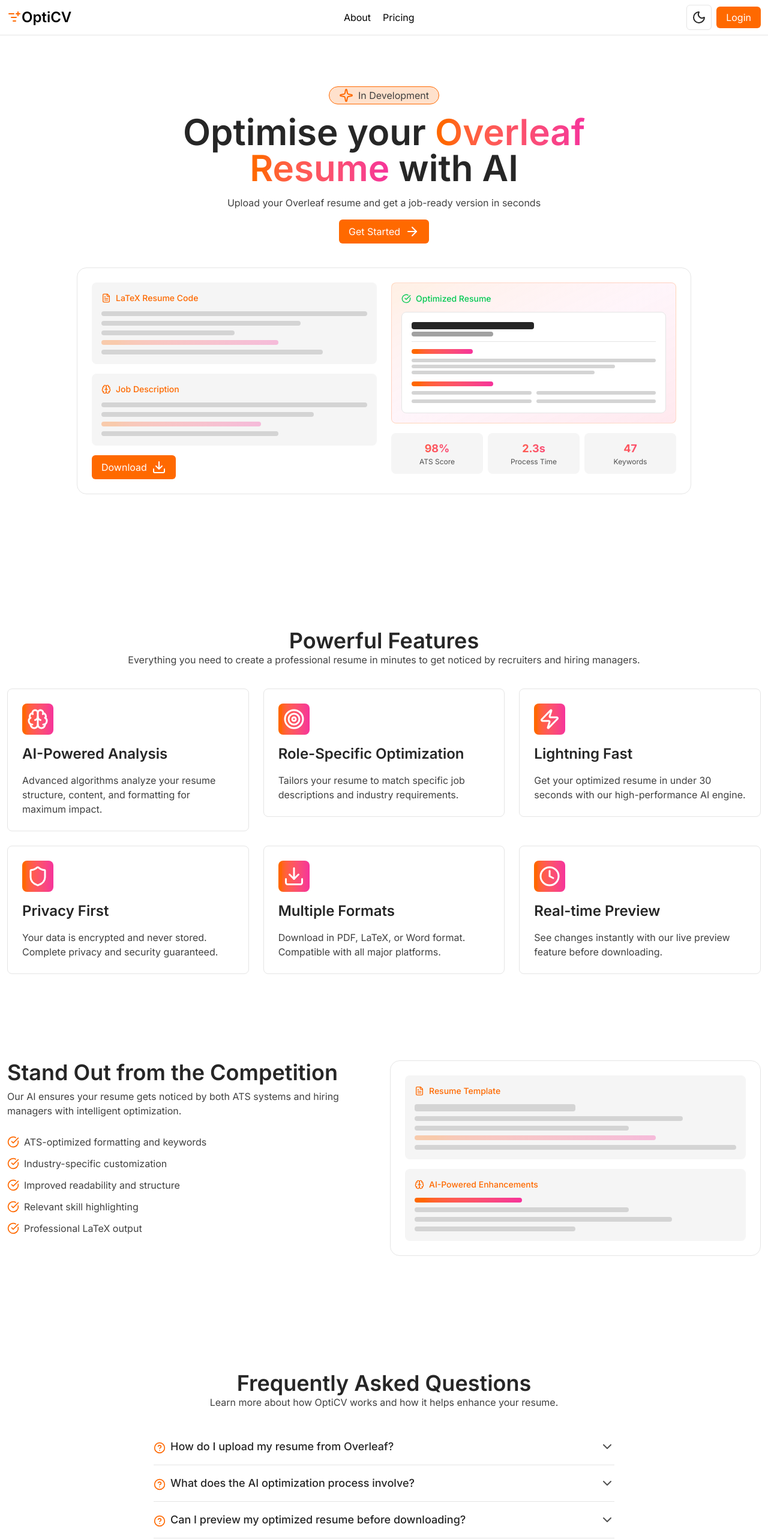
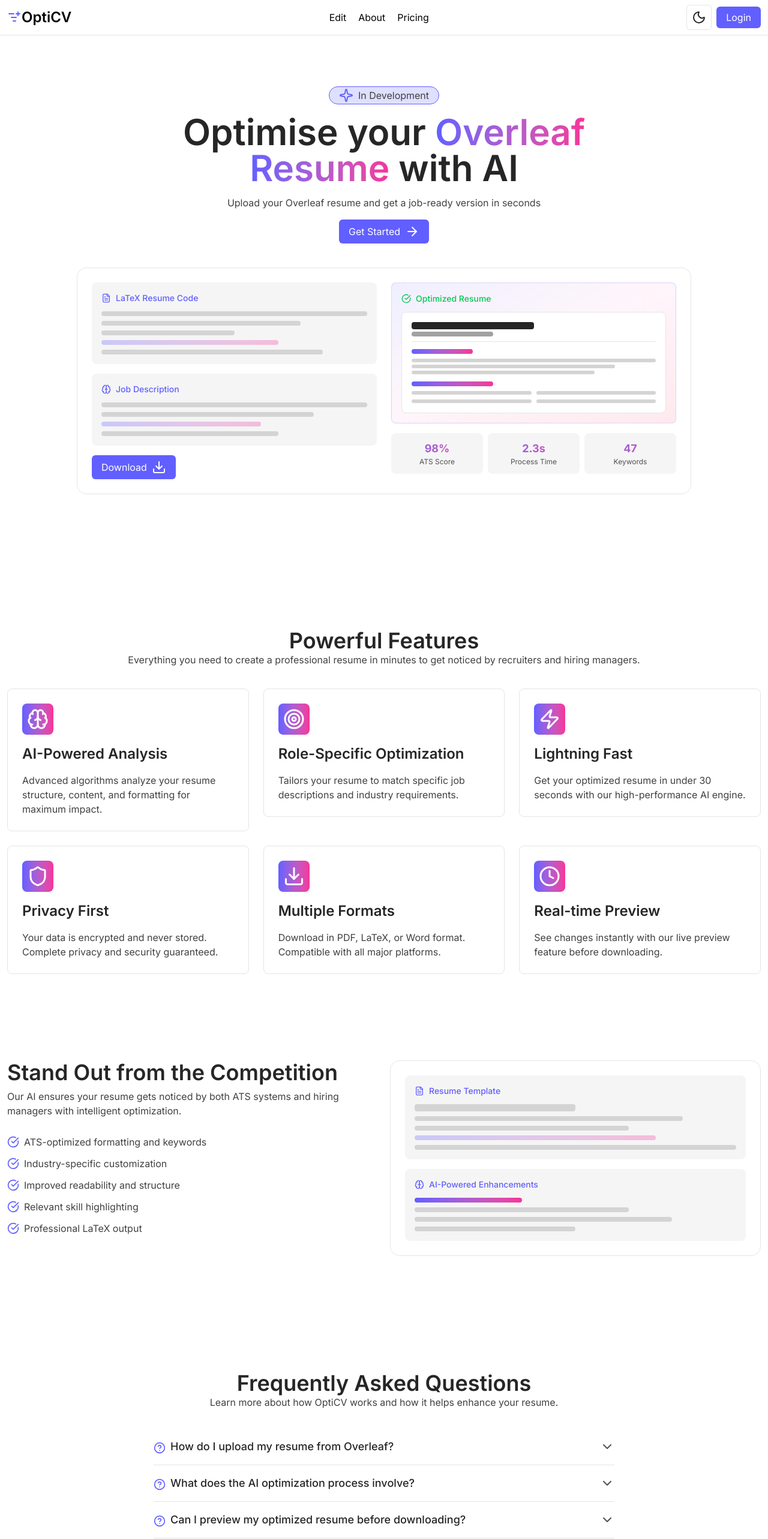
Before and after one commit to muxdust/OptiCV, a Next.js app: page / in a window 1280 px wide. Shown: the top 2566 px of the page at 60% size. Built offline with nearby package versions, Linux system fonts and the light colour scheme.

Commit message:
ui part almost done

```diff
--- a/components/Footer.tsx
+++ b/components/Footer.tsx
@@ -11,7 +11,7 @@
           <Link
             target="_blank"
             href="https://priyanxhu.me"
-            className="text-orange-500 hover:underline cursor-pointer transition-all duration-200 ease-in-out"
+            className="text-indigo-500 hover:underline cursor-pointer transition-all duration-200 ease-in-out"
           >
             Priyanshu
           </Link>
@@ -21,7 +21,7 @@
             Want to contribute?{" "}
           </p>
           <Link href="https://github.com/muxdust/opticv">
-            <button className="px-4 py-2 rounded-md text-white bg-orange-500 dark:bg-orange-500 cursor-pointer hover:bg-orange-600 dark:hover:bg-orange-600 transition-colors duration-300 text-md font-normal flex items-center gap-2">
+            <button className="px-4 py-2 rounded-md text-white bg-indigo-500 dark:bg-indigo-500 cursor-pointer hover:bg-indigo-600 dark:hover:bg-indigo-600 transition-colors duration-300 text-md font-normal flex items-center gap-2">
               GitHub
               <GithubIcon size={20} />
             </button>
--- a/components/Home/Banner.tsx
+++ b/components/Home/Banner.tsx
@@ -7,7 +7,7 @@
   return (
     <section className="flex justify-center items-center w-full">
       <SwipeUpOnScroll className="w-full flex justify-center items-center">
-        <div className="flex flex-col justify-center items-center w-full lg:container px-3 gap-4 py-20 bg-gradient-to-br from-orange-500 to-pink-500 rounded-xl mx-3">
+        <div className="flex flex-col justify-center items-center w-full lg:container px-3 gap-4 py-20 bg-gradient-to-br from-indigo-500 to-pink-500 rounded-xl mx-3">
           <h2 className="text-4xl font-semibold text-center text-neutral-50">
             Optimize Your Resume Effortlessly with AI
           </h2>
@@ -15,7 +15,7 @@
             Upload your Overleaf resume and receive a job-specific, AI-enhanced
             version instantly.
           </p>
-          <button className="flex items-center gap-2 px-6 py-2 rounded-lg border border-neutral-200 bg-white hover:bg-neutral-100 text-orange-500 cursor-pointer transition-colors duration-200 ease-in-out">
+          <button className="flex items-center gap-2 px-6 py-2 rounded-lg border border-neutral-200 bg-white hover:bg-neutral-100 text-indigo-500 cursor-pointer transition-colors duration-200 ease-in-out">
             Get Started
             <ArrowRight size={20} />
           </button>
--- a/components/Home/Faq.tsx
+++ b/components/Home/Faq.tsx
@@ -72,7 +72,7 @@
                     <span className="inline-block">
                       <HelpCircle
                         size={20}
-                        className="text-orange-500 inline-block"
+                        className="text-indigo-500 inline-block"
                       />
                     </span>
                     <span className="text-lg font-medium text-neutral-800 dark:text-neutral-100 inline-block">
--- a/components/Home/Features.tsx
+++ b/components/Home/Features.tsx
@@ -66,7 +66,7 @@
           {data.map((item) => (
             <SwipeUpOnScroll key={item.id} className="w-full">
               <div className="flex flex-col justify-start items-start w-full gap-4 p-6 rounded-lg border border-neutral-200 dark:border-neutral-700/50">
-                <span className="bg-gradient-to-r from-orange-500 to-pink-500 rounded-lg p-2 text-white">
+                <span className="bg-gradient-to-r from-indigo-500 to-pink-500 rounded-lg p-2 text-white">
                   {item.icon}
                 </span>
                 <span className="text-2xl text-neutral-800 dark:text-neutral-100 font-semibold">
--- a/components/Home/Hero.tsx
+++ b/components/Home/Hero.tsx
@@ -27,16 +27,16 @@
       <div className="grid grid-cols-1 items-center justify-center w-full lg:container px-3 pt-36 pb-20 gap-10">
         <SwipeUpOnScroll>
           <div className="flex flex-col items-center justify-center w-full gap-4 max-w-2xl mx-auto">
-            <p className="text-md font-normal px-4 py-0.5 rounded-full border border-orange-500 dark:border-orange-500 bg-orange-500/20 flex items-center gap-2">
-              <Sparkle size={24} className="text-orange-500" />
+            <p className="text-md font-normal px-4 py-0.5 rounded-full border border-indigo-500 dark:border-indigo-500 bg-indigo-500/20 flex items-center gap-2">
+              <Sparkle size={24} className="text-indigo-500" />
               In Development
             </p>
             <h1 className="text-5xl md:text-6xl font-semibold text-center text-neutral-800 dark:text-neutral-100">
               Optimise your{" "}
-              <span className="bg-gradient-to-r from-orange-500 to-pink-500 bg-clip-text text-transparent">
+              <span className="bg-gradient-to-r from-indigo-500 to-pink-500 bg-clip-text text-transparent">
                 Overleaf
               </span>{" "}
-              <span className="bg-gradient-to-r from-orange-500 to-pink-500 bg-clip-text text-transparent">
+              <span className="bg-gradient-to-r from-indigo-500 to-pink-500 bg-clip-text text-transparent">
                 Resume
               </span>{" "}
               with AI
@@ -44,7 +44,7 @@
             <p className="text-md font-normal text-center">
               Upload your Overleaf resume and get a job-ready version in seconds
             </p>
-            <button className="px-4 py-2 rounded-md text-white bg-orange-500 dark:bg-orange-500 cursor-pointer hover:bg-orange-600 dark:hover:bg-orange-600 transition-colors duration-300 text-md font-normal flex items-center gap-2">
+            <button className="px-4 py-2 rounded-md text-white bg-indigo-500 dark:bg-indigo-500 cursor-pointer hover:bg-indigo-600 dark:hover:bg-indigo-600 transition-colors duration-300 text-md font-normal flex items-center gap-2">
               Get Started <ArrowRight size={24} />
             </button>
           </div>
@@ -55,8 +55,8 @@
               <div className="space-y-4">
                 <div className="bg-neutral-100 dark:bg-neutral-800 rounded-lg p-4">
                   <div className="flex items-center space-x-2 mb-3">
-                    <FileText className="h-4 w-4 text-orange-500" />
-                    <span className="text-sm text-orange-500 font-medium">
+                    <FileText className="h-4 w-4 text-indigo-500" />
+                    <span className="text-sm text-indigo-500 font-medium">
                       LaTeX Resume Code
                     </span>
                   </div>
@@ -64,31 +64,31 @@
                     <div className="h-2 bg-neutral-300 dark:bg-neutral-600 rounded"></div>
                     <div className="h-2 bg-neutral-300 dark:bg-neutral-600 rounded w-3/4"></div>
                     <div className="h-2 bg-neutral-300 dark:bg-neutral-600 rounded w-1/2"></div>
-                    <div className="h-2 bg-gradient-to-r from-orange-500 to-pink-500 opacity-30 rounded w-2/3"></div>
+                    <div className="h-2 bg-gradient-to-r from-indigo-500 to-pink-500 opacity-30 rounded w-2/3"></div>
                     <div className="h-2 bg-neutral-300 dark:bg-neutral-600 rounded w-5/6"></div>
                   </div>
                 </div>
 
                 <div className="bg-neutral-100 dark:bg-neutral-800 rounded-lg p-4">
                   <div className="flex items-center space-x-2 mb-3">
-                    <Brain className="h-4 w-4 text-orange-500" />
-                    <span className="text-sm text-orange-500 font-medium">
+                    <Brain className="h-4 w-4 text-indigo-500" />
+                    <span className="text-sm text-indigo-500 font-medium">
                       Job Description
                     </span>
                   </div>
                   <div className="space-y-2">
                     <div className="h-2 bg-neutral-300 dark:bg-neutral-600 rounded w-full"></div>
                     <div className="h-2 bg-neutral-300 dark:bg-neutral-600 rounded w-4/5"></div>
-                    <div className="h-2 bg-gradient-to-r from-orange-500 to-pink-500 opacity-30 rounded w-3/5"></div>
+                    <div className="h-2 bg-gradient-to-r from-indigo-500 to-pink-500 opacity-30 rounded w-3/5"></div>
                     <div className="h-2 bg-neutral-300 dark:bg-neutral-600 rounded w-2/3"></div>
                   </div>
                 </div>
-                <button className="px-4 py-2 rounded-md text-white bg-orange-500 dark:bg-orange-500 cursor-pointer hover:bg-orange-600 dark:hover:bg-orange-600 transition-colors duration-300 text-md font-normal flex items-center gap-2">
+                <button className="px-4 py-2 rounded-md text-white bg-indigo-500 dark:bg-indigo-500 cursor-pointer hover:bg-indigo-600 dark:hover:bg-indigo-600 transition-colors duration-300 text-md font-normal flex items-center gap-2">
                   Download <Download size={24} />
                 </button>
               </div>
               <div className="space-y-4">
-                <div className="bg-gradient-to-br from-orange-500/10 via-pink-500/5 to-rose-500/10 rounded-lg p-4 border border-orange-500/20">
+                <div className="bg-gradient-to-br from-indigo-500/10 via-pink-500/5 to-rose-500/10 rounded-lg p-4 border border-indigo-500/20">
                   <div className="flex items-center space-x-2 mb-3">
                     <CheckCircle className="h-4 w-4 text-green-500" />
                     <span className="text-sm text-green-500 font-medium">
@@ -103,7 +103,7 @@
                       </div>
 
                       <div className="space-y-2">
-                        <div className="h-2 bg-gradient-to-r from-orange-500 to-pink-500 rounded w-1/4"></div>
+                        <div className="h-2 bg-gradient-to-r from-indigo-500 to-pink-500 rounded w-1/4"></div>
                         <div className="space-y-1">
                           <div className="h-1.5 bg-neutral-300 dark:bg-neutral-600 rounded w-full"></div>
                           <div className="h-1.5 bg-neutral-300 dark:bg-neutral-600 rounded w-5/6"></div>
@@ -112,7 +112,7 @@
                       </div>
 
                       <div className="space-y-2">
-                        <div className="h-2 bg-gradient-to-r from-orange-500 to-pink-500 rounded w-1/3"></div>
+                        <div className="h-2 bg-gradient-to-r from-indigo-500 to-pink-500 rounded w-1/3"></div>
                         <div className="grid grid-cols-2 gap-2">
                           <div className="h-1.5 bg-neutral-300 dark:bg-neutral-600 rounded"></div>
                           <div className="h-1.5 bg-neutral-300 dark:bg-neutral-600 rounded"></div>
@@ -125,7 +125,7 @@
                 </div>
                 <div className="grid grid-cols-3 gap-2">
                   <div className="bg-neutral-100 dark:bg-neutral-800 rounded-lg p-3 text-center">
-                    <div className="bg-gradient-to-r from-orange-500 to-pink-500 bg-clip-text text-transparent font-bold text-lg">
+                    <div className="bg-gradient-to-r from-indigo-500 to-pink-500 bg-clip-text text-transparent font-bold text-lg">
                       98%
                     </div>
                     <div className="text-neutral-600 dark:text-neutral-400 text-xs">
@@ -133,7 +133,7 @@
                     </div>
                   </div>
                   <div className="bg-neutral-100 dark:bg-neutral-800 rounded-lg p-3 text-center">
-                    <div className="bg-gradient-to-r from-orange-500 to-pink-500 bg-clip-text text-transparent font-bold text-lg">
+                    <div className="bg-gradient-to-r from-indigo-500 to-pink-500 bg-clip-text text-transparent font-bold text-lg">
                       2.3s
                     </div>
                     <div className="text-neutral-600 dark:text-neutral-400 text-xs">
@@ -141,7 +141,7 @@
                     </div>
                   </div>
                   <div className="bg-neutral-100 dark:bg-neutral-800 rounded-lg p-3 text-center">
-                    <div className="bg-gradient-to-r from-orange-500 to-pink-500 bg-clip-text text-transparent font-bold text-lg">
+                    <div className="bg-gradient-to-r from-indigo-500 to-pink-500 bg-clip-text text-transparent font-bold text-lg">
                       47
                     </div>
                     <div className="text-neutral-600 dark:text-neutral-400 text-xs">
--- a/components/Home/StandOut.tsx
+++ b/components/Home/StandOut.tsx
@@ -17,31 +17,31 @@
             </p>
             <ul className="flex flex-col justify-start items-start w-full gap-3 mt-5">
               <li className="flex items-center gap-2">
-                <CheckCircle size={20} className="text-orange-500" />
+                <CheckCircle size={20} className="text-indigo-500" />
                 <p className="text-md font-normal text-start">
                   ATS-optimized formatting and keywords
                 </p>
               </li>
               <li className="flex items-center gap-2">
-                <CheckCircle size={20} className="text-orange-500" />
+                <CheckCircle size={20} className="text-indigo-500" />
                 <p className="text-md font-normal text-start">
                   Industry-specific customization
                 </p>
               </li>
               <li className="flex items-center gap-2">
-                <CheckCircle size={20} className="text-orange-500" />
+                <CheckCircle size={20} className="text-indigo-500" />
                 <p className="text-md font-normal text-start">
                   Improved readability and structure
                 </p>
               </li>
               <li className="flex items-center gap-2">
-                <CheckCircle size={20} className="text-orange-500" />
+                <CheckCircle size={20} className="text-indigo-500" />
                 <p className="text-md font-normal text-start">
                   Relevant skill highlighting
                 </p>
               </li>
               <li className="flex items-center gap-2">
-                <CheckCircle size={20} className="text-orange-500" />
+                <CheckCircle size={20} className="text-indigo-500" />
                 <p className="text-md font-normal text-start">
                   Professional LaTeX output
                 </p>
@@ -55,8 +55,8 @@
             <div className="space-y-4">
               <div className="bg-neutral-100 dark:bg-neutral-800 rounded-lg p-4">
                 <div className="flex items-center space-x-2 mb-3">
-                  <FileText className="h-4 w-4 text-orange-500" />
-                  <span className="text-sm text-orange-500 font-medium">
+                  <FileText className="h-4 w-4 text-indigo-500" />
+                  <span className="text-sm text-indigo-500 font-medium">
                     Resume Template
                   </span>
                 </div>
@@ -64,20 +64,20 @@
                   <div className="h-3 bg-neutral-300 dark:bg-neutral-600 rounded w-1/2"></div>
                   <div className="h-2 bg-neutral-300 dark:bg-neutral-600 rounded w-5/6"></div>
                   <div className="h-2 bg-neutral-300 dark:bg-neutral-600 rounded w-2/3"></div>
-                  <div className="h-2 bg-gradient-to-r from-orange-500 to-pink-500 opacity-30 rounded w-3/4"></div>
+                  <div className="h-2 bg-gradient-to-r from-indigo-500 to-pink-500 opacity-30 rounded w-3/4"></div>
                   <div className="h-2 bg-neutral-300 dark:bg-neutral-600 rounded w-full"></div>
                 </div>
               </div>
 
               <div className="bg-neutral-100 dark:bg-neutral-800 rounded-lg p-4">
                 <div className="flex items-center space-x-2 mb-3">
-                  <Brain className="h-4 w-4 text-orange-500" />
-                  <span className="text-sm text-orange-500 font-medium">
+                  <Brain className="h-4 w-4 text-indigo-500" />
+                  <span className="text-sm text-indigo-500 font-medium">
                     AI-Powered Enhancements
                   </span>
                 </div>
                 <div className="space-y-2">
-                  <div className="h-2 bg-gradient-to-r from-orange-500 to-pink-500 rounded w-1/3"></div>
+                  <div className="h-2 bg-gradient-to-r from-indigo-500 to-pink-500 rounded w-1/3"></div>
                   <div className="h-2 bg-neutral-300 dark:bg-neutral-600 rounded w-2/3"></div>
                   <div className="h-2 bg-neutral-300 dark:bg-neutral-600 rounded w-4/5"></div>
                   <div className="h-2 bg-neutral-300 dark:bg-neutral-600 rounded w-1/2"></div>
--- a/components/Navbar.tsx
+++ b/components/Navbar.tsx
@@ -28,11 +28,14 @@
         <div className="flex justify-between items-center w-full">
           <Link href="/">
             <h1 className="text-2xl font-semibold flex items-center">
-              <ListFilterPlus size={24} className="text-orange-500" />
+              <ListFilterPlus size={24} className="text-indigo-500" />
               <span>OptiCV</span>
             </h1>
           </Link>
           <ul className="hidden lg:flex items-center gap-5">
+            <li className="text-md font-normal">
+              <Link href="/edit">Edit</Link>
+            </li>
             <li className="text-md font-normal">
               <Link href="/about">About</Link>
             </li>
@@ -51,7 +54,7 @@
             )}
             <Link
               href="/login"
-              className="hidden lg:flex px-4 py-1.5 rounded-md text-white bg-orange-500 dark:bg-orange-500 cursor-pointer hover:bg-orange-600 dark:hover:bg-orange-600 transition-colors duration-300 text-md font-normal"
+              className="hidden lg:flex px-4 py-1.5 rounded-md text-white bg-indigo-500 dark:bg-indigo-500 cursor-pointer hover:bg-indigo-600 dark:hover:bg-indigo-600 transition-colors duration-300 text-md font-normal"
             >
               Login
             </Link>
@@ -67,6 +70,9 @@
           <div className="flex flex-col items-center w-full mt-5 lg:hidden">
             <ul className="flex flex-col items-center gap-5">
               <li className="text-md font-normal">
+                <Link href="/edit">Edit</Link>
+              </li>
+              <li className="text-md font-normal">
                 <Link href="/about">About</Link>
               </li>
               <li className="text-md font-normal">
@@ -75,7 +81,7 @@
               <li>
                 <Link
                   href="/login"
-                  className="px-4 py-1.5 rounded-md text-white bg-orange-500 dark:bg-orange-500 cursor-pointer hover:bg-orange-600 dark:hover:bg-orange-600 transition-colors duration-300 text-md font-normal"
+                  className="px-4 py-1.5 rounded-md text-white bg-indigo-500 dark:bg-indigo-500 cursor-pointer hover:bg-indigo-600 dark:hover:bg-indigo-600 transition-colors duration-300 text-md font-normal"
                 >
                   Login
                 </Link>
```
Also changed, not shown: app/editor/page.tsx (added, +18 -0 lines), components/Auth/Login.tsx (+5 -5 lines), components/Auth/Register.tsx (+11 -11 lines), components/Editor/Editor.tsx (added, +78 -0 lines).
